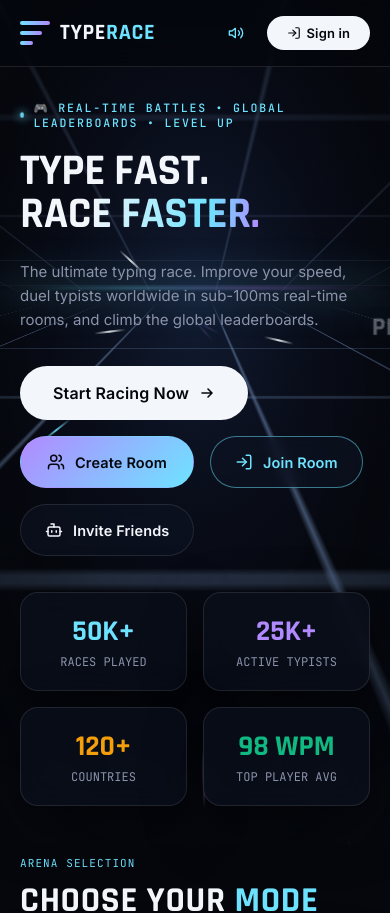
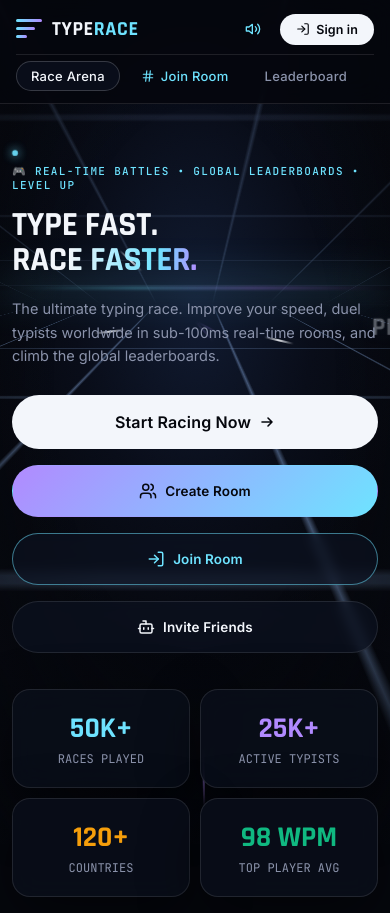
Before and after one commit to Nitinkgupta9967/TypingRace, a React (Vite) app in the folder frontend/: page / in a window 390 px wide. Shown: the top 913 px of the page. Built offline with nearby package versions, Linux system fonts and the light colour scheme; no server answers.

Commit message:
Fix mobile responsive horizontal layout clipping and mobile virtual keyboard typing

```diff
--- a/frontend/src/index.css
+++ b/frontend/src/index.css
@@ -26,7 +26,9 @@
 }
 
 html, body {
-  height: 100%;
+  min-height: 100%;
+  width: 100%;
+  overflow-x: hidden;
 }
 
 body {
@@ -186,10 +188,11 @@ header.nav {
   display: flex;
   align-items: center;
   justify-content: space-between;
-  padding: 20px 40px;
-  background: rgba(5, 7, 13, 0.7);
+  padding: 16px 24px;
+  background: rgba(5, 7, 13, 0.85);
   backdrop-filter: blur(14px);
   border-bottom: 1px solid var(--line);
+  max-width: 100vw;
 }
 
 .logo {
@@ -197,30 +200,31 @@ header.nav {
   align-items: center;
   gap: 10px;
   cursor: pointer;
+  flex-shrink: 0;
 }
 
 .logo-mark {
-  width: 30px;
-  height: 24px;
+  width: 26px;
+  height: 20px;
   position: relative;
 }
 
 .logo-mark span {
   position: absolute;
   left: 0;
-  height: 4px;
+  height: 3px;
   border-radius: 2px;
   background: linear-gradient(90deg, var(--cyan), var(--violet));
 }
 
 .logo-mark span:nth-child(1) { top: 0; width: 100%; }
-.logo-mark span:nth-child(2) { top: 10px; width: 72%; }
-.logo-mark span:nth-child(3) { top: 20px; width: 44%; }
+.logo-mark span:nth-child(2) { top: 8px; width: 72%; }
+.logo-mark span:nth-child(3) { top: 16px; width: 44%; }
 
 .logo-text {
   font-family: 'Rajdhani', sans-serif;
   font-weight: 700;
-  font-size: 22px;
+  font-size: 20px;
   letter-spacing: .03em;
   line-height: 1;
 }
@@ -232,8 +236,15 @@ header.nav {
 
 .nav-links {
   display: flex;
-  gap: 8px;
+  gap: 6px;
   list-style: none;
+  align-items: center;
+  overflow-x: auto;
+  scrollbar-width: none;
+}
+
+.nav-links::-webkit-scrollbar {
+  display: none;
 }
 
 .nav-link-btn {
@@ -241,15 +252,16 @@ header.nav {
   border: 1px solid transparent;
   color: var(--muted);
   font-family: 'Inter', sans-serif;
-  font-size: 13.5px;
+  font-size: 13px;
   font-weight: 500;
   letter-spacing: .02em;
-  padding: 8px 16px;
+  padding: 6px 14px;
   border-radius: 100px;
   cursor: pointer;
   display: inline-flex;
   align-items: center;
-  gap: 8px;
+  gap: 6px;
+  white-space: nowrap;
   transition: all .2s ease;
 }
 
@@ -262,16 +274,17 @@ header.nav {
 .nav-right {
   display: flex;
   align-items: center;
-  gap: 14px;
+  gap: 10px;
+  flex-shrink: 0;
 }
 
 .nav-cta {
   font-family: 'Inter', sans-serif;
   font-weight: 600;
-  font-size: 13px;
+  font-size: 12.5px;
   color: var(--bg-void);
   background: var(--white);
-  padding: 9px 20px;
+  padding: 8px 16px;
   border-radius: 100px;
   text-decoration: none;
   letter-spacing: .01em;
@@ -280,6 +293,7 @@ header.nav {
   display: inline-flex;
   align-items: center;
   gap: 6px;
+  white-space: nowrap;
   transition: transform .2s ease, box-shadow .2s ease;
 }
 
@@ -293,25 +307,27 @@ main.landing-container {
   position: relative;
   z-index: 10;
   min-height: 100vh;
-  padding: 130px 24px 120px;
+  padding: 110px 16px 80px;
   max-width: 1140px;
   margin: 0 auto;
   display: flex;
   flex-direction: column;
-  gap: 80px;
+  gap: 60px;
+  overflow-x: hidden;
 }
 
 .eyebrow {
   display: inline-flex;
   align-items: center;
-  gap: 9px;
+  gap: 8px;
   font-family: 'JetBrains Mono', monospace;
-  font-size: 11.5px;
-  letter-spacing: .16em;
+  font-size: 11px;
+  letter-spacing: .12em;
   text-transform: uppercase;
   color: var(--cyan);
-  margin-bottom: 20px;
+  margin-bottom: 16px;
   font-weight: 500;
+  flex-wrap: wrap;
 }
 
 .eyebrow .dot {
@@ -328,11 +344,12 @@ main.landing-container {
 h1.headline {
   font-family: 'Rajdhani', sans-serif;
   font-weight: 700;
-  font-size: clamp(48px, 6.8vw, 88px);
-  line-height: .98;
+  font-size: clamp(38px, 7vw, 84px);
+  line-height: 1.02;
   letter-spacing: -.01em;
   text-transform: uppercase;
-  margin-bottom: 24px;
+  margin-bottom: 20px;
+  word-break: break-word;
 }
 
 h1.headline .line2 {
@@ -343,11 +360,11 @@ h1.headline .line2 {
 }
 
 p.sub {
-  font-size: 17px;
+  font-size: 15.5px;
   line-height: 1.6;
   color: var(--muted);
   max-width: 540px;
-  margin-bottom: 34px;
+  margin-bottom: 28px;
   font-weight: 400;
 }
 
@@ -356,12 +373,13 @@ p.sub {
   background: var(--panel-strong);
   border: 1px solid var(--line);
   border-radius: 18px;
-  padding: 28px;
+  padding: 24px;
   backdrop-filter: blur(14px);
   box-shadow: 0 20px 60px rgba(0,0,0,0.45);
   transition: transform .25s ease, border-color .25s ease, box-shadow .25s ease, opacity .25s ease;
   position: relative;
   overflow: hidden;
+  max-width: 100%;
 }
 
 .gamified-card:hover {
@@ -373,7 +391,7 @@ p.sub {
 .gamified-title {
   font-family: 'Rajdhani', sans-serif;
   font-weight: 700;
-  font-size: 1.6rem;
+  font-size: 1.5rem;
   text-transform: uppercase;
   letter-spacing: .02em;
   color: var(--white);
@@ -394,26 +412,26 @@ p.sub {
 .hero-stats-grid {
   display: grid;
   grid-template-columns: repeat(4, 1fr);
-  gap: 16px;
-  margin-top: 36px;
+  gap: 14px;
+  margin-top: 28px;
 }
 
 .mode-cards-grid {
   display: grid;
   grid-template-columns: repeat(3, 1fr);
-  gap: 20px;
+  gap: 16px;
 }
 
 .steps-grid {
   display: grid;
   grid-template-columns: repeat(4, 1fr);
-  gap: 16px;
+  gap: 14px;
 }
 
 .countdown-preview-grid {
   display: grid;
   grid-template-columns: repeat(4, 1fr);
-  gap: 16px;
+  gap: 12px;
 }
 
 /* Sci-Fi Buttons */
@@ -421,17 +439,18 @@ p.sub {
   display: inline-flex;
   align-items: center;
   justify-content: center;
-  gap: 10px;
-  padding: 14px 26px;
+  gap: 8px;
+  padding: 13px 24px;
   border-radius: 100px;
   font-family: 'Inter', sans-serif;
   font-weight: 600;
-  font-size: 14.5px;
+  font-size: 14px;
   text-decoration: none;
   cursor: pointer;
   letter-spacing: .01em;
   transition: transform .22s ease, box-shadow .22s ease, background .22s ease, border-color .22s ease;
   border: 1px solid transparent;
+  white-space: nowrap;
 }
 
 .btn-primary {
@@ -491,34 +510,35 @@ p.sub {
   background: var(--panel-strong);
   border: 1px solid var(--line);
   border-radius: 18px;
-  padding: 20px 24px 18px;
+  padding: 18px 20px 16px;
   backdrop-filter: blur(14px);
   box-shadow: 0 20px 60px rgba(0,0,0,0.45);
-  margin-bottom: 24px;
+  margin-bottom: 20px;
 }
 
 .hud-top {
   display: flex;
   align-items: center;
   justify-content: space-between;
-  margin-bottom: 14px;
-  gap: 14px;
+  margin-bottom: 12px;
+  gap: 10px;
 }
 
 .hud-label {
   font-family: 'JetBrains Mono', monospace;
-  font-size: 11px;
-  letter-spacing: .1em;
+  font-size: 10.5px;
+  letter-spacing: .08em;
   color: var(--cyan);
   text-transform: uppercase;
   display: flex;
   align-items: center;
   gap: 6px;
+  flex-wrap: wrap;
 }
 
 .hud-metrics {
   display: flex;
-  gap: 20px;
+  gap: 16px;
 }
 
 .hud-metric {
@@ -527,7 +547,7 @@ p.sub {
 
 .hud-metric .val {
   font-family: 'JetBrains Mono', monospace;
-  font-size: 17px;
+  font-size: 16px;
   font-weight: 600;
   color: var(--cyan);
   line-height: 1;
@@ -535,7 +555,7 @@ p.sub {
 
 .hud-metric .lbl {
   font-family: 'JetBrains Mono', monospace;
-  font-size: 9.5px;
+  font-size: 9px;
   color: var(--muted);
   letter-spacing: .08em;
   margin-top: 2px;
@@ -544,10 +564,10 @@ p.sub {
 /* Typing Box Sci-Fi HUD */
 .typing-box-sci {
   font-family: 'JetBrains Mono', monospace;
-  font-size: 1.4rem;
-  line-height: 1.9;
+  font-size: 1.3rem;
+  line-height: 1.8;
   letter-spacing: 0.5px;
-  padding: 28px;
+  padding: 22px;
   border-radius: 14px;
   background: rgba(8, 12, 22, 0.85);
   border: 1px solid var(--line);
@@ -556,6 +576,8 @@ p.sub {
   position: relative;
   overflow: hidden;
   box-shadow: inset 0 0 30px rgba(0,0,0,0.6);
+  word-break: break-word;
+  overflow-wrap: break-word;
 }
 
 .char-pending {
@@ -589,31 +611,32 @@ p.sub {
 .racing-track-hud {
   display: flex;
   flex-direction: column;
-  gap: 12px;
-  padding: 16px;
+  gap: 10px;
+  padding: 14px;
   background: rgba(10, 14, 26, 0.6);
   border-radius: 14px;
   border: 1px solid var(--line);
+  width: 100%;
 }
 
 .racing-lane-hud {
   position: relative;
-  height: 48px;
+  height: 44px;
   background: rgba(15, 22, 38, 0.6);
-  border-radius: 24px;
+  border-radius: 22px;
   border: 1px dashed var(--line);
   display: flex;
   align-items: center;
-  padding: 0 12px;
+  padding: 0 10px;
   overflow: hidden;
 }
 
 .lane-finish-hud {
   position: absolute;
-  right: 12px;
+  right: 10px;
   top: 0;
   bottom: 0;
-  width: 10px;
+  width: 8px;
   background: linear-gradient(180deg, var(--cyan), var(--violet));
   border-radius: 2px;
   box-shadow: 0 0 10px var(--cyan-dim);
@@ -625,21 +648,21 @@ p.sub {
   transform: translateY(-50%);
   display: flex;
   align-items: center;
-  gap: 8px;
+  gap: 6px;
   transition: left 0.15s linear;
   z-index: 2;
 }
 
 .racer-hud-circle {
-  width: 34px;
-  height: 34px;
+  width: 30px;
+  height: 30px;
   border-radius: 50%;
   display: flex;
   align-items: center;
   justify-content: center;
   font-family: 'Rajdhani', sans-serif;
   font-weight: 700;
-  font-size: 1rem;
+  font-size: 0.9rem;
   color: #05070d;
   background: var(--cyan);
   box-shadow: 0 0 12px var(--cyan-dim);
@@ -647,10 +670,10 @@ p.sub {
 
 .racer-hud-tag {
   background: rgba(5, 7, 13, 0.85);
-  padding: 3px 10px;
-  border-radius: 14px;
+  padding: 2px 8px;
+  border-radius: 12px;
   font-family: 'JetBrains Mono', monospace;
-  font-size: 0.78rem;
+  font-size: 0.72rem;
   font-weight: 500;
   white-space: nowrap;
   border: 1px solid var(--line);
@@ -666,12 +689,12 @@ p.sub {
   align-items: center;
   justify-content: center;
   z-index: 100;
-  padding: 20px;
+  padding: 14px;
 }
 
 .modal-content {
   width: 100%;
-  max-width: 520px;
+  max-width: 500px;
   max-height: 90vh;
   overflow-y: auto;
   background: var(--panel-strong);
@@ -698,14 +721,81 @@ p.sub {
 .badge-violet { background: rgba(177, 138, 255, 0.15); color: var(--violet); border: 1px solid var(--violet-dim); }
 .badge-amber { background: rgba(245, 158, 11, 0.15); color: var(--amber); border: 1px solid rgba(245, 158, 11, 0.4); }
 
+/* ---------------- RESPONSIVE MEDIA QUERIES ---------------- */
 @media (max-width: 900px) {
-  header.nav { padding: 16px 20px; }
-  .nav-links { display: none; }
-  main.landing-container { padding: 100px 20px 140px; gap: 50px; }
-  .hero-stats-grid { grid-template-columns: repeat(2, 1fr); }
-  .mode-cards-grid { grid-template-columns: 1fr; }
-  .steps-grid { grid-template-columns: repeat(2, 1fr); }
-  .countdown-preview-grid { grid-template-columns: repeat(2, 1fr); }
-  h1.headline { font-size: 44px; }
-  p.sub { font-size: 15px; }
+  header.nav {
+    padding: 12px 16px;
+    flex-wrap: wrap;
+    gap: 8px;
+  }
+  .nav-links {
+    order: 3;
+    width: 100%;
+    justify-content: flex-start;
+    padding-top: 6px;
+    border-top: 1px solid var(--line);
+  }
+  main.landing-container {
+    padding: 130px 14px 60px;
+    gap: 45px;
+  }
+  .hero-stats-grid {
+    grid-template-columns: repeat(2, 1fr);
+    gap: 10px;
+  }
+  .mode-cards-grid {
+    grid-template-columns: 1fr;
+    gap: 14px;
+  }
+  .steps-grid {
+    grid-template-columns: repeat(2, 1fr);
+    gap: 10px;
+  }
+  .countdown-preview-grid {
+    grid-template-columns: repeat(2, 1fr);
+    gap: 10px;
+  }
+  h1.headline {
+    font-size: clamp(34px, 8.5vw, 56px);
+  }
+  p.sub {
+    font-size: 14.5px;
+  }
+  .btn {
+    padding: 12px 18px;
+    font-size: 13.5px;
+  }
+  .typing-box-sci {
+    font-size: 1.15rem;
+    padding: 16px;
+  }
 }
+
+@media (max-width: 480px) {
+  main.landing-container {
+    padding: 140px 12px 50px;
+    gap: 36px;
+  }
+  .hero-stats-grid {
+    grid-template-columns: repeat(2, 1fr);
+  }
+  .steps-grid {
+    grid-template-columns: 1fr;
+  }
+  .countdown-preview-grid {
+    grid-template-columns: repeat(2, 1fr);
+  }
+  .btn {
+    width: 100%;
+    padding: 14px;
+    font-size: 13.5px;
+  }
+  .typing-box-sci {
+    font-size: 1.05rem;
+    line-height: 1.6;
+    padding: 14px;
+  }
+  .modal-content {
+    padding: 20px 14px !important;
+  }
+}
```
Also changed, not shown: frontend/src/components/TypingEngine.jsx (+105 -22 lines).
